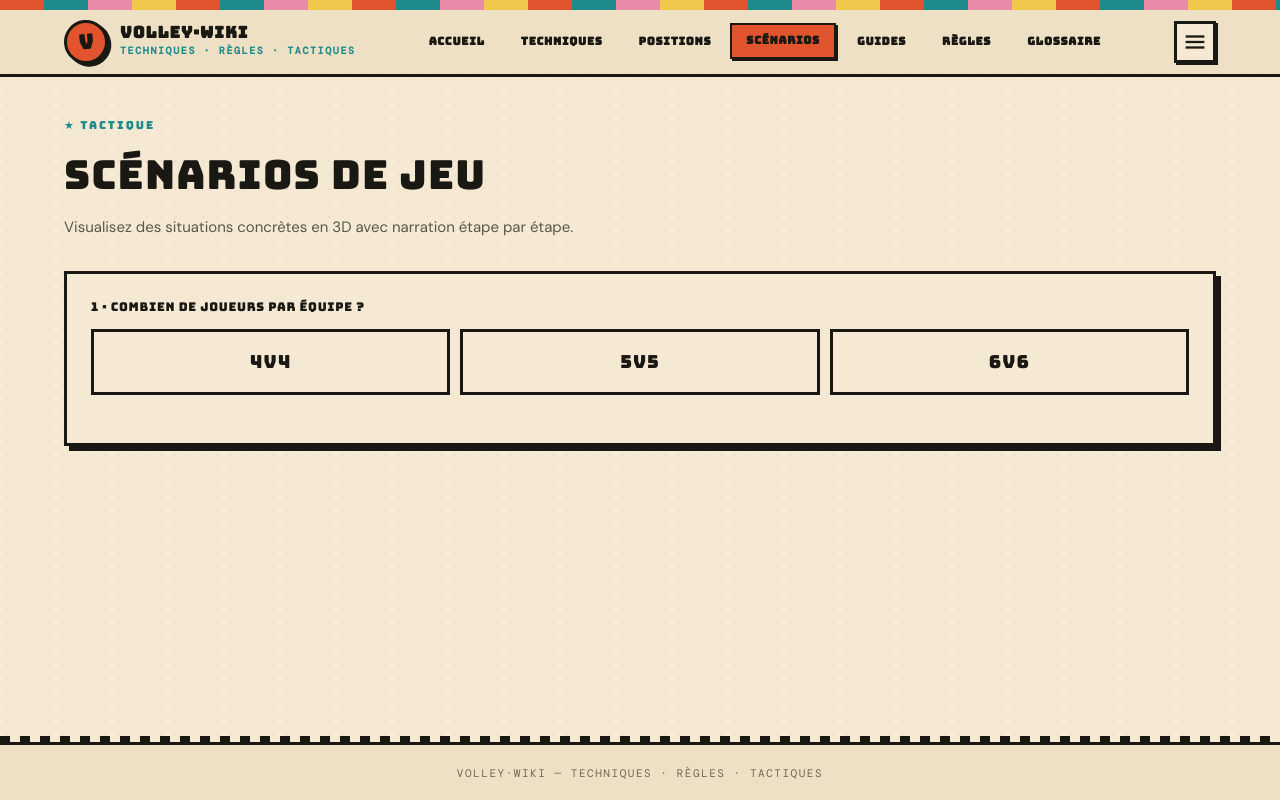
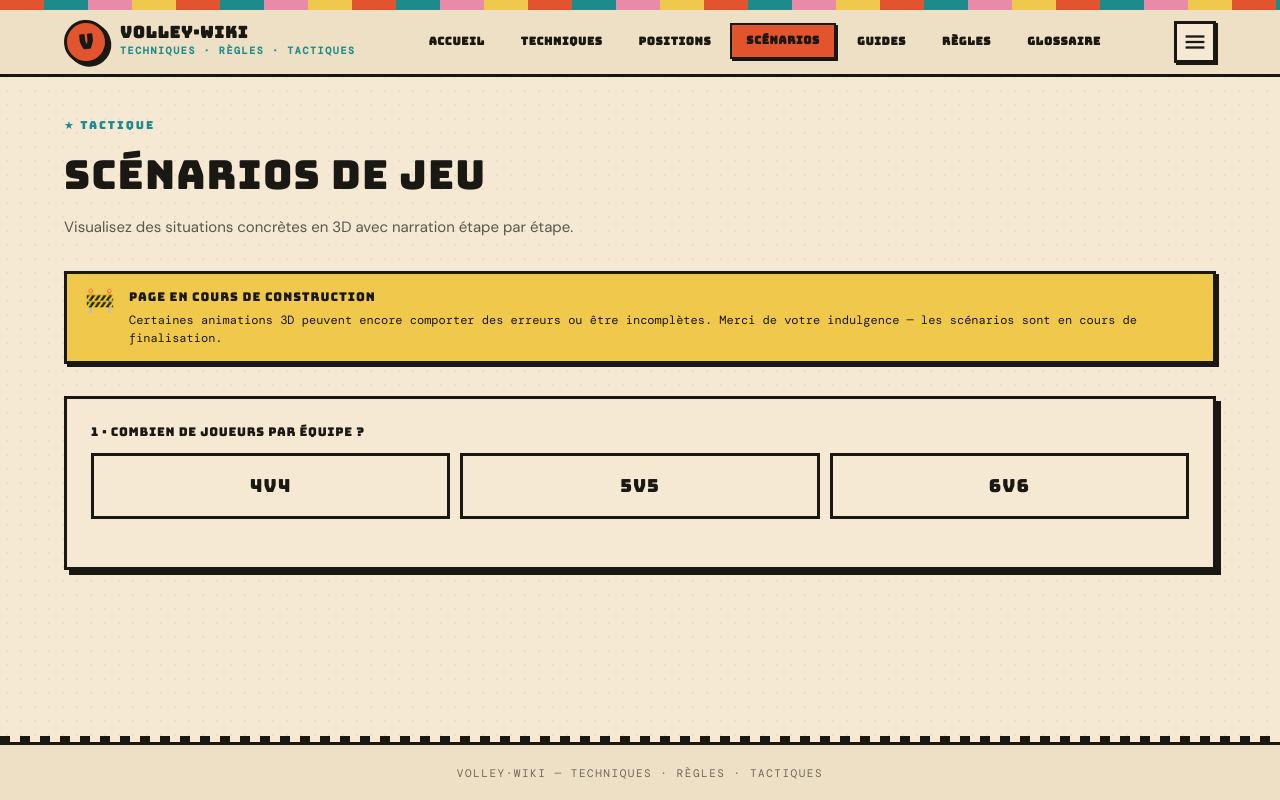
Before and after one commit to Xavier-Cliquennois/volley-wiki, a React (Vite) app: page /scenarios in a window 1280 px wide. Built offline with nearby package versions, Linux system fonts and the light colour scheme.

Commit message:
feat(scenarios): add work-in-progress notice about animation issues

```diff
--- a/src/pages/Scenarios.tsx
+++ b/src/pages/Scenarios.tsx
@@ -104,6 +104,31 @@ export default function Scenarios() {
         <p style={{ margin: 0, fontSize: 15, opacity: 0.7 }}>
           Visualisez des situations concrètes en 3D avec narration étape par étape.
         </p>
+      </div>
+
+      {/* Construction notice */}
+      <div
+        role="status"
+        style={{
+          border: '3px solid var(--ink)',
+          background: 'var(--yellow)',
+          boxShadow: 'var(--shadow-sm)',
+          padding: '14px 18px',
+          display: 'flex',
+          alignItems: 'flex-start',
+          gap: 14,
+        }}
+      >
+        <span aria-hidden="true" style={{ fontSize: 24, lineHeight: 1 }}>🚧</span>
+        <div style={{ display: 'flex', flexDirection: 'column', gap: 4 }}>
+          <div style={{ fontFamily: '"Bungee", sans-serif', fontSize: 12, letterSpacing: '0.08em' }}>
+            PAGE EN COURS DE CONSTRUCTION
+          </div>
+          <p style={{ margin: 0, fontFamily: '"DM Mono", monospace', fontSize: 12, lineHeight: 1.5 }}>
+            Certaines animations 3D peuvent encore comporter des erreurs ou être incomplètes.
+            Merci de votre indulgence — les scénarios sont en cours de finalisation.
+          </p>
+        </div>
       </div>
 
       {/* Wizard — full */}
```
